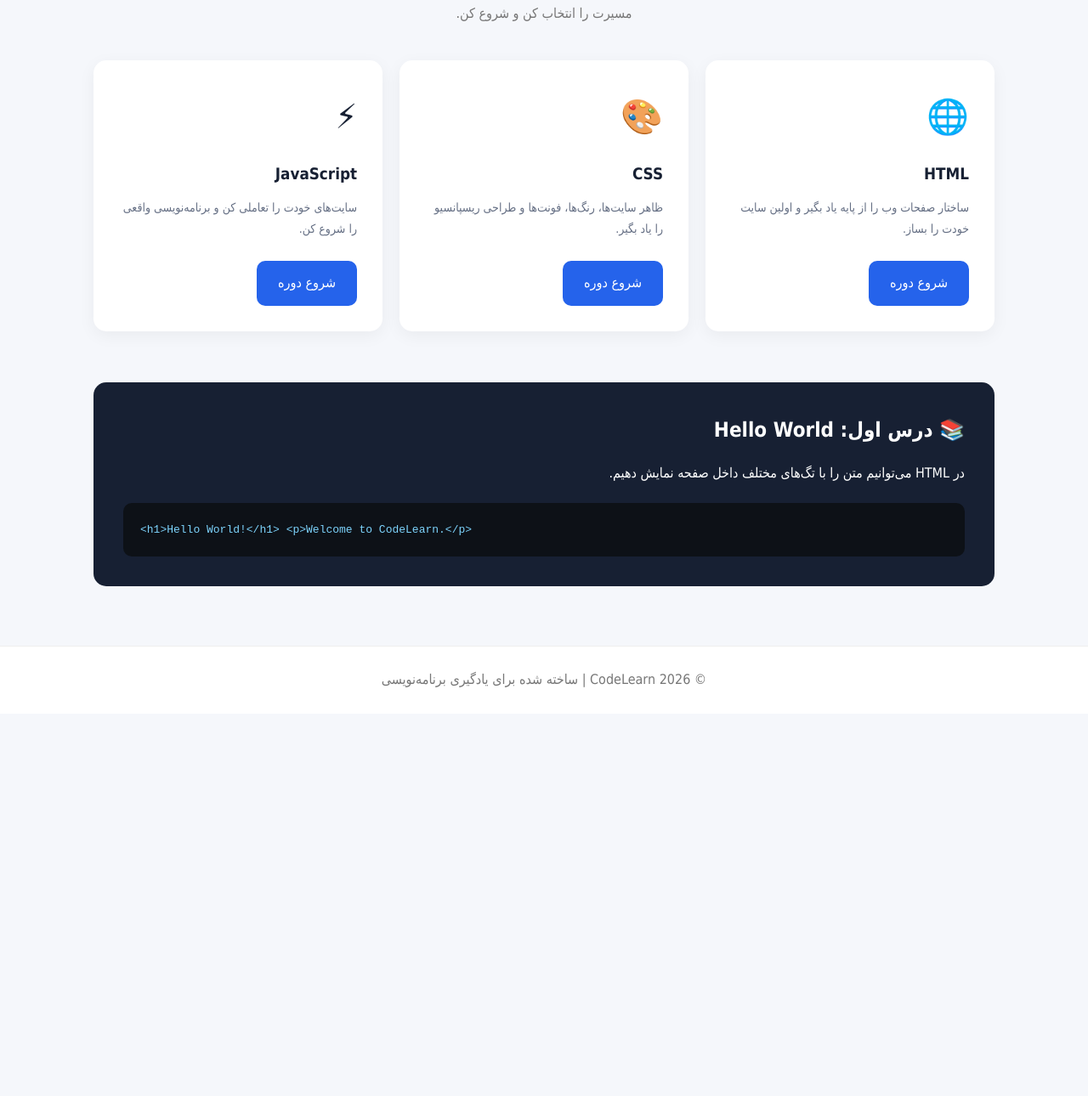
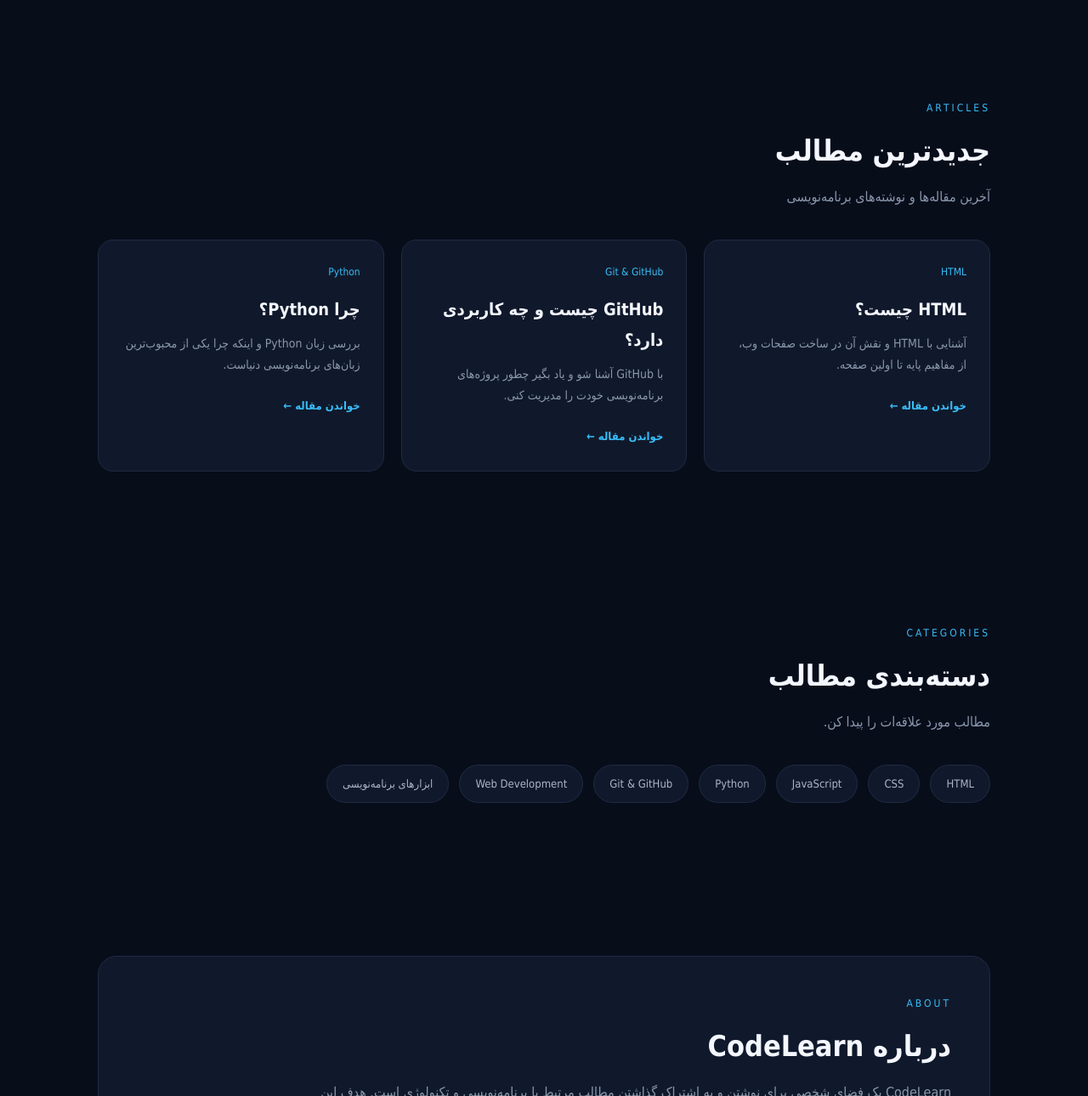
Before and after one commit to amirshams171819-cmyk/DodeAmoz, a plain HTML site: page index.html in a window 1280 px wide. Shown: the part 631-1921 px from the top of the page at 85% size. Before the commit the page ends 1471 px from the top, so only its background shows below. Drawn offline with Linux system fonts and the light colour scheme.

Commit message:
Update index.html

```diff
--- a/index.html
+++ b/index.html
@@ -1,289 +1,587 @@
 <!DOCTYPE html>
 <html lang="fa" dir="rtl">
+
 <head>
   <meta charset="UTF-8">
   <meta name="viewport" content="width=device-width, initial-scale=1.0">
 
-  <title>CodeLearn | آموزش برنامه‌نویسی</title>
+  <title>CodeLearn | مطالب برنامه‌نویسی</title>
 
   <style>
+
     * {
-      box-sizing: border-box;
       margin: 0;
       padding: 0;
+      box-sizing: border-box;
+    }
+
+    html {
+      scroll-behavior: smooth;
     }
 
     body {
       font-family: Tahoma, Arial, sans-serif;
-      background: #f5f7fb;
-      color: #172033;
+      background: #080d1a;
+      color: #f4f7ff;
       line-height: 1.8;
     }
 
+    a {
+      text-decoration: none;
+      color: inherit;
+    }
+
+    /* NAVBAR */
+
     header {
-      background: #ffffff;
-      padding: 18px 8%;
+      position: sticky;
+      top: 0;
+      z-index: 100;
+
+      background: rgba(8, 13, 26, 0.88);
+      backdrop-filter: blur(15px);
+
+      border-bottom: 1px solid #1d2940;
+
+      padding: 18px 7%;
+
       display: flex;
       justify-content: space-between;
       align-items: center;
-      box-shadow: 0 2px 15px #00000010;
-      position: sticky;
-      top: 0;
-      z-index: 10;
     }
 
     .logo {
-      font-size: 24px;
+      font-size: 25px;
       font-weight: bold;
-      color: #2563eb;
+    }
+
+    .logo span {
+      color: #38bdf8;
+    }
+
+    nav {
+      display: flex;
+      gap: 28px;
     }
 
     nav a {
-      text-decoration: none;
-      color: #555;
-      margin-right: 20px;
+      color: #9ba8bd;
+      font-size: 14px;
+      transition: 0.3s;
     }
 
     nav a:hover {
-      color: #2563eb;
+      color: #38bdf8;
     }
 
+    /* HERO */
+
     .hero {
+      min-height: 72vh;
+
+      display: flex;
+      align-items: center;
+      justify-content: center;
+
       text-align: center;
-      padding: 90px 20px;
-      background: linear-gradient(135deg, #eaf2ff, #ffffff);
+
+      padding: 80px 20px;
+
+      background:
+        radial-gradient(
+          circle at 50% 20%,
+          #07598555,
+          transparent 38%
+        );
+    }
+
+    .hero-content {
+      max-width: 850px;
+    }
+
+    .badge {
+      display: inline-block;
+
+      color: #38bdf8;
+
+      border: 1px solid #164e63;
+
+      padding: 6px 15px;
+
+      border-radius: 50px;
+
+      font-size: 12px;
+
+      margin-bottom: 25px;
     }
 
     .hero h1 {
-      font-size: 45px;
+      font-size: clamp(42px, 7vw, 75px);
+
+      line-height: 1.2;
+
+      margin-bottom: 25px;
+    }
+
+    .hero h1 span {
+      color: #38bdf8;
+    }
+
+    .hero p {
+      color: #9ba8bd;
+
+      font-size: 18px;
+
+      max-width: 650px;
+
+      margin: auto;
+    }
+
+    /* CONTAINER */
+
+    .container {
+      max-width: 1100px;
+
+      margin: auto;
+
+      padding: 90px 25px;
+    }
+
+    .section-label {
+      color: #38bdf8;
+
+      font-size: 12px;
+
+      letter-spacing: 3px;
+
+      margin-bottom: 8px;
+    }
+
+    .section-title {
+      font-size: 34px;
+
+      margin-bottom: 10px;
+    }
+
+    .section-description {
+      color: #8997ad;
+
+      margin-bottom: 35px;
+    }
+
+    /* ARTICLES */
+
+    .articles {
+      display: grid;
+
+      grid-template-columns:
+        repeat(3, 1fr);
+
+      gap: 20px;
+    }
+
+    .article {
+      background: #10192b;
+
+      border: 1px solid #1d2b44;
+
+      border-radius: 18px;
+
+      padding: 27px;
+
+      transition: 0.3s;
+    }
+
+    .article:hover {
+      transform: translateY(-6px);
+
+      border-color: #2b718e;
+    }
+
+    .article-category {
+      color: #38bdf8;
+
+      font-size: 12px;
+
       margin-bottom: 15px;
     }
 
-    .hero h1 span {
-      color: #2563eb;
-    }
+    .article h3 {
+      font-size: 20px;
 
-    .hero p {
-      color: #667085;
-      font-size: 18px;
-      max-width: 650px;
-      margin: auto;
-    }
-
-    .btn {
-      display: inline-block;
-      margin-top: 25px;
-      padding: 12px 25px;
-      background: #2563eb;
-      color: white;
-      border-radius: 10px;
-      text-decoration: none;
-    }
-
-    .container {
-      max-width: 1100px;
-      margin: auto;
-      padding: 70px 20px;
-    }
-
-    .title {
-      text-align: center;
-      margin-bottom: 40px;
-    }
-
-    .title h2 {
-      font-size: 32px;
-      margin-bottom: 8px;
-    }
-
-    .title p {
-      color: #777;
-    }
-
-    .courses {
-      display: grid;
-      grid-template-columns: repeat(3, 1fr);
-      gap: 20px;
-    }
-
-    .course {
-      background: white;
-      padding: 30px;
-      border-radius: 15px;
-      box-shadow: 0 5px 20px #0000000d;
-      transition: 0.2s;
-    }
-
-    .course:hover {
-      transform: translateY(-5px);
-    }
-
-    .course .icon {
-      font-size: 40px;
-      margin-bottom: 15px;
-    }
-
-    .course h3 {
       margin-bottom: 10px;
     }
 
-    .course p {
-      color: #667085;
+    .article p {
+      color: #8997ad;
+
       font-size: 14px;
+
+      margin-bottom: 20px;
     }
 
-    .lesson {
-      background: #172033;
-      color: white;
-      border-radius: 15px;
-      padding: 35px;
-      margin-top: 60px;
+    .read {
+      color: #38bdf8;
+
+      font-size: 13px;
+
+      font-weight: bold;
     }
 
-    .lesson h2 {
-      margin-bottom: 15px;
+    /* CATEGORIES */
+
+    .categories {
+      display: flex;
+
+      gap: 12px;
+
+      flex-wrap: wrap;
     }
 
-    .code {
-      background: #0d1117;
-      color: #7dd3fc;
-      padding: 20px;
-      border-radius: 10px;
-      margin-top: 20px;
-      direction: ltr;
-      text-align: left;
-      overflow-x: auto;
-      font-family: monospace;
+    .category {
+      background: #10192b;
+
+      border: 1px solid #1d2b44;
+
+      padding: 10px 18px;
+
+      border-radius: 50px;
+
+      color: #aab5c8;
+
+      font-size: 13px;
+
+      transition: 0.3s;
     }
 
-    footer {
-      text-align: center;
-      background: white;
-      padding: 25px;
-      color: #777;
-      border-top: 1px solid #eee;
+    .category:hover {
+      border-color: #38bdf8;
+
+      color: #38bdf8;
     }
 
+    /* ABOUT */
+
+    .about {
+      background: #10192b;
+
+      border: 1px solid #1d2b44;
+
+      border-radius: 22px;
+
+      padding: 45px;
+    }
+
+    .about p {
+      color: #8997ad;
+
+      max-width: 750px;
+    }
+
+    /* FOOTER */
+
+    footer {
+      border-top: 1px solid #1d2940;
+
+      text-align: center;
+
+      padding: 30px 20px;
+
+      color: #66748b;
+
+      font-size: 13px;
+    }
+
+    /* MOBILE */
+
     @media (max-width: 750px) {
-      header {
-        padding: 15px 20px;
-      }
 
       nav {
         display: none;
       }
 
-      .hero h1 {
-        font-size: 34px;
+      .hero {
+        min-height: 65vh;
       }
 
-      .courses {
+      .hero h1 {
+        font-size: 42px;
+      }
+
+      .articles {
         grid-template-columns: 1fr;
       }
+
+      .section-title {
+        font-size: 29px;
+      }
+
+      .about {
+        padding: 30px;
+      }
+
     }
+
   </style>
+
 </head>
+
 
 <body>
 
+
+  <!-- NAVBAR -->
+
   <header>
-    <div class="logo">CodeLearn</div>
+
+    <a href="#" class="logo">
+      Code<span>Learn</span>
+    </a>
 
     <nav>
-      <a href="#home">خانه</a>
-      <a href="#courses">دوره‌ها</a>
-      <a href="#lesson">درس اول</a>
+
+      <a href="#articles">
+        مطالب
+      </a>
+
+      <a href="#categories">
+        دسته‌بندی‌ها
+      </a>
+
+      <a href="#about">
+        درباره من
+      </a>
+
     </nav>
+
   </header>
 
 
-  <section class="hero" id="home">
 
-    <h1>
-      برنامه‌نویسی را
-      <span>یاد بگیر.</span>
-    </h1>
+  <!-- HERO -->
 
-    <p>
-      آموزش ساده و کاربردی برنامه‌نویسی برای کسانی که
-      می‌خواهند از صفر شروع کنند و قدم‌به‌قدم پیش بروند.
-    </p>
+  <section class="hero">
 
-    <a href="#courses" class="btn">
-      شروع یادگیری 🚀
-    </a>
+    <div class="hero-content">
 
-  </section>
-
-
-  <section class="container" id="courses">
-
-    <div class="title">
-      <h2>دوره‌های آموزشی</h2>
-      <p>مسیرت را انتخاب کن و شروع کن.</p>
-    </div>
-
-
-    <div class="courses">
-
-      <div class="course">
-        <div class="icon">🌐</div>
-        <h3>HTML</h3>
-        <p>
-          ساختار صفحات وب را از پایه یاد بگیر
-          و اولین سایت خودت را بساز.
-        </p>
-        <a href="#lesson" class="btn">شروع دوره</a>
+      <div class="badge">
+        💻 برنامه‌نویسی، تکنولوژی و تجربه
       </div>
 
+      <h1>
 
-      <div class="course">
-        <div class="icon">🎨</div>
-        <h3>CSS</h3>
-        <p>
-          ظاهر سایت‌ها، رنگ‌ها، فونت‌ها و
-          طراحی ریسپانسیو را یاد بگیر.
-        </p>
-        <a href="#lesson" class="btn">شروع دوره</a>
-      </div>
+        دنیای
+        <span>کدنویسی</span>
+        از اینجا شروع می‌شود.
 
-
-      <div class="course">
-        <div class="icon">⚡</div>
-        <h3>JavaScript</h3>
-        <p>
-          سایت‌های خودت را تعاملی کن و
-          برنامه‌نویسی واقعی را شروع کن.
-        </p>
-        <a href="#lesson" class="btn">شروع دوره</a>
-      </div>
-
-    </div>
-
-
-    <div class="lesson" id="lesson">
-
-      <h2>📚 درس اول: Hello World</h2>
+      </h1>
 
       <p>
-        در HTML می‌توانیم متن را با تگ‌های مختلف
-        داخل صفحه نمایش دهیم.
+
+        مطالب ساده و کاربردی درباره برنامه‌نویسی،
+        توسعه وب، ابزارهای برنامه‌نویسی و چیزهایی
+        که در مسیر یادگیری تجربه می‌کنم.
+
       </p>
-
-      <div class="code">
-&lt;h1&gt;Hello World!&lt;/h1&gt;
-
-&lt;p&gt;Welcome to CodeLearn.&lt;/p&gt;
-      </div>
 
     </div>
 
   </section>
 
 
+
+  <!-- ARTICLES -->
+
+  <section class="container" id="articles">
+
+    <div class="section-label">
+      ARTICLES
+    </div>
+
+    <h2 class="section-title">
+      جدیدترین مطالب
+    </h2>
+
+    <p class="section-description">
+      آخرین مقاله‌ها و نوشته‌های برنامه‌نویسی
+    </p>
+
+
+    <div class="articles">
+
+
+      <article class="article">
+
+        <div class="article-category">
+          HTML
+        </div>
+
+        <h3>
+          HTML چیست؟
+        </h3>
+
+        <p>
+          آشنایی با HTML و نقش آن در ساخت
+          صفحات وب، از مفاهیم پایه تا اولین صفحه.
+        </p>
+
+        <a href="#" class="read">
+          خواندن مقاله ←
+        </a>
+
+      </article>
+
+
+
+      <article class="article">
+
+        <div class="article-category">
+          Git & GitHub
+        </div>
+
+        <h3>
+          GitHub چیست و چه کاربردی دارد؟
+        </h3>
+
+        <p>
+          با GitHub آشنا شو و یاد بگیر چطور
+          پروژه‌های برنامه‌نویسی خودت را مدیریت کنی.
+        </p>
+
+        <a href="#" class="read">
+          خواندن مقاله ←
+        </a>
+
+      </article>
+
+
+
+      <article class="article">
+
+        <div class="article-category">
+          Python
+        </div>
+
+        <h3>
+          چرا Python؟
+        </h3>
+
+        <p>
+          بررسی زبان Python و اینکه چرا یکی از
+          محبوب‌ترین زبان‌های برنامه‌نویسی دنیاست.
+        </p>
+
+        <a href="#" class="read">
+          خواندن مقاله ←
+        </a>
+
+      </article>
+
+
+    </div>
+
+  </section>
+
+
+
+  <!-- CATEGORIES -->
+
+  <section class="container" id="categories">
+
+    <div class="section-label">
+      CATEGORIES
+    </div>
+
+    <h2 class="section-title">
+      دسته‌بندی مطالب
+    </h2>
+
+    <p class="section-description">
+      مطالب مورد علاقه‌ات را پیدا کن.
+    </p>
+
+
+    <div class="categories">
+
+      <a href="#" class="category">
+        HTML
+      </a>
+
+      <a href="#" class="category">
+        CSS
+      </a>
+
+      <a href="#" class="category">
+        JavaScript
+      </a>
+
+      <a href="#" class="category">
+        Python
+      </a>
+
+      <a href="#" class="category">
+        Git & GitHub
+      </a>
+
+      <a href="#" class="category">
+        Web Development
+      </a>
+
+      <a href="#" class="category">
+        ابزارهای برنامه‌نویسی
+      </a>
+
+    </div>
+
+  </section>
+
+
+
+  <!-- ABOUT -->
+
+  <section class="container" id="about">
+
+    <div class="about">
+
+      <div class="section-label">
+        ABOUT
+      </div>
+
+      <h2 class="section-title">
+        درباره CodeLearn
+      </h2>
+
+      <p>
+
+        CodeLearn یک فضای شخصی برای نوشتن و
+        به اشتراک گذاشتن مطالب مرتبط با برنامه‌نویسی
+        و تکنولوژی است.
+
+        هدف این سایت ساده است:
+        یاد بگیریم، تجربه کنیم و چیزهایی که یاد گرفتیم
+        را با دیگران به اشتراک بگذاریم.
+
+      </p>
+
+    </div>
+
+  </section>
+
+
+
+  <!-- FOOTER -->
+
   <footer>
-    © 2026 CodeLearn | ساخته شده برای یادگیری برنامه‌نویسی
+
+    © 2026 CodeLearn
+
+    <br>
+
+    ساخته شده برای یادگیری، تجربه و ساختن.
+
   </footer>
 
+
 </body>
+
 </html>
```
